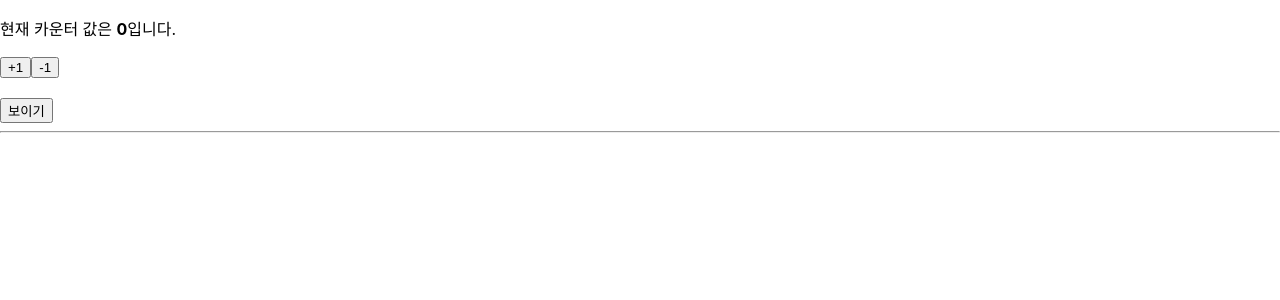
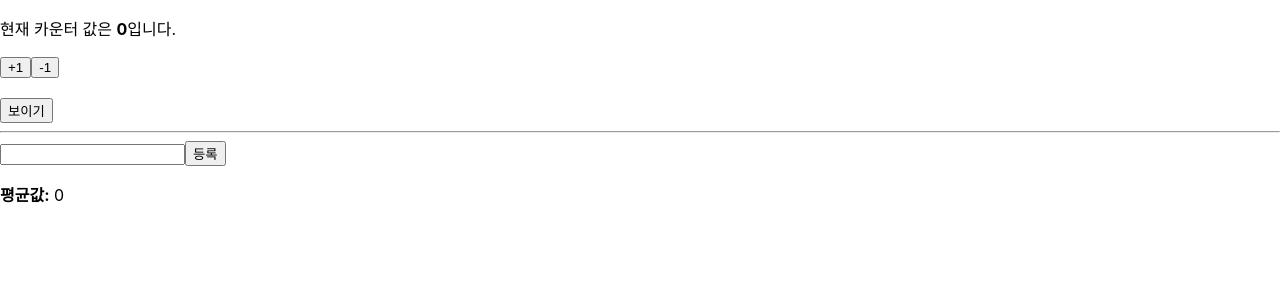
Before and after one commit to KyleRuiz/hooks-tutorial, a React (Create React App) app: page / in a window 1280 px wide. Shown: the top 300 px of the page. Built offline with nearby package versions, Linux system fonts and the light colour scheme.

Commit message:
8.4 useMemo

```diff
--- a/src/App.js
+++ b/src/App.js
@@ -1,6 +1,7 @@
 import { useState } from "react";
 import Counter from "./Counter";
 import Info from "./Info";
+import Average from "./Average";
 
 function App() {
   const [visible, setVisible] = useState(false);
@@ -12,6 +13,7 @@
       </button>
       <hr />
       {visible && <Info />}
+      <Average />
     </>
   );
 }
--- /dev/null
+++ b/src/Average.js
@@ -0,0 +1,43 @@
+import React, { useMemo, useState } from "react";
+
+const getAverage = (numbers) => {
+  console.log("평균값 계산 중..");
+  if (numbers.length === 0) {
+    return 0;
+  }
+  const sum = numbers.reduce((a, b) => a + b);
+  return sum / numbers.length;
+};
+
+const Average = () => {
+  const [list, setList] = useState([]);
+  const [number, setNumber] = useState("");
+
+  const onChange = (e) => {
+    setNumber(e.target.value);
+  };
+
+  const onInsert = (e) => {
+    const nextList = list.concat(parseInt(number));
+    setList(nextList);
+    setNumber("");
+  };
+
+  const avg = useMemo(() => getAverage(list), [list]);
+  return (
+    <div>
+      <input value={number} onChange={onChange} />
+      <button onClick={onInsert}>등록</button>
+      <ul>
+        {list.map((value, index) => (
+          <li key={index}>{value}</li>
+        ))}
+      </ul>
+      <div>
+        <b>평균값:</b> {avg}
+      </div>
+    </div>
+  );
+};
+
+export default Average;
```
